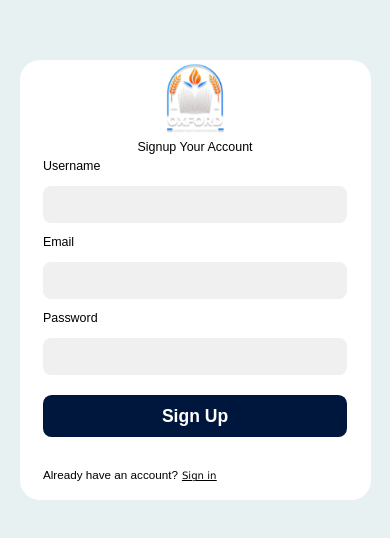
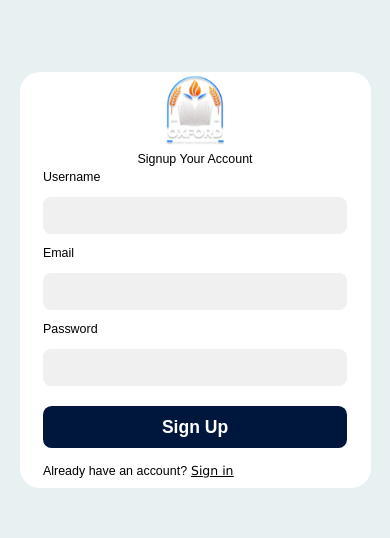
Before and after one commit to Talha-24/Learning-Management-System-LMS-, a React (Vite) app: page / in a window 390 px wide. Shown: the part 142-680 px from the top of the page. Built offline with nearby package versions, Linux system fonts and the light colour scheme.

Commit message:
Decreased padding in Registeration Form

```diff
--- a/src/assets/Components/Authentication/Registeration/Register.css
+++ b/src/assets/Components/Authentication/Registeration/Register.css
@@ -66,8 +66,8 @@ button:active{
     gap: 1vmin;
     background-color: none;
 }
-.signinCont p{
-    font-size:3vmin;
+.signinCont p,a{
+    font-size:3.2vmin;
     color: black;
 }
 
@@ -98,7 +98,7 @@ button:active{
         width: 80%;
     }
     .signinCont{
-        padding: 0vmin 0;
+        padding-bottom: 2vmin;
     }
 }
 
@@ -108,7 +108,7 @@ button:active{
         width: 90%;
     }
     .signinCont{
-        padding: 4vmin 0;
+        padding-bottom: 2vmin;
     }
     #signupbtn button{
         width: 100%;
```
